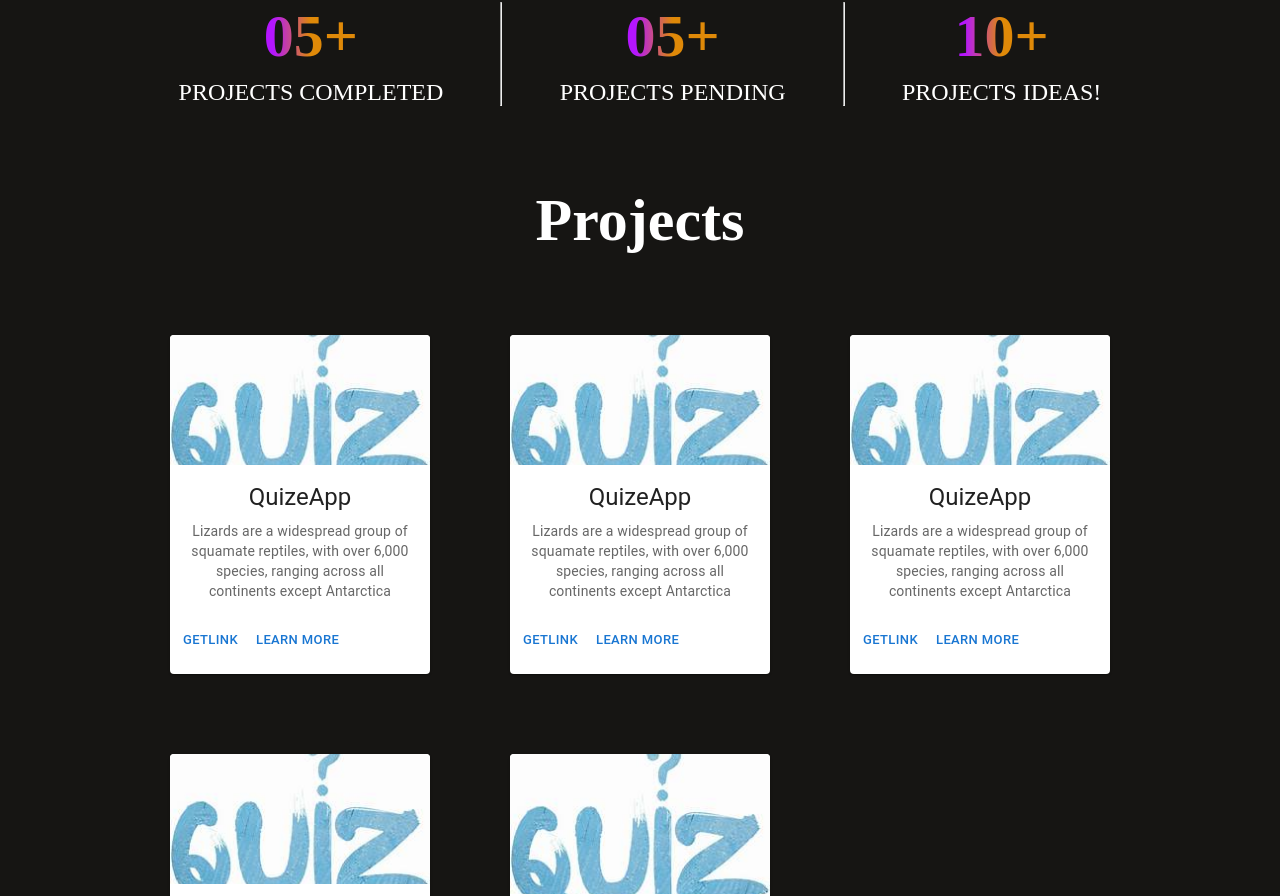
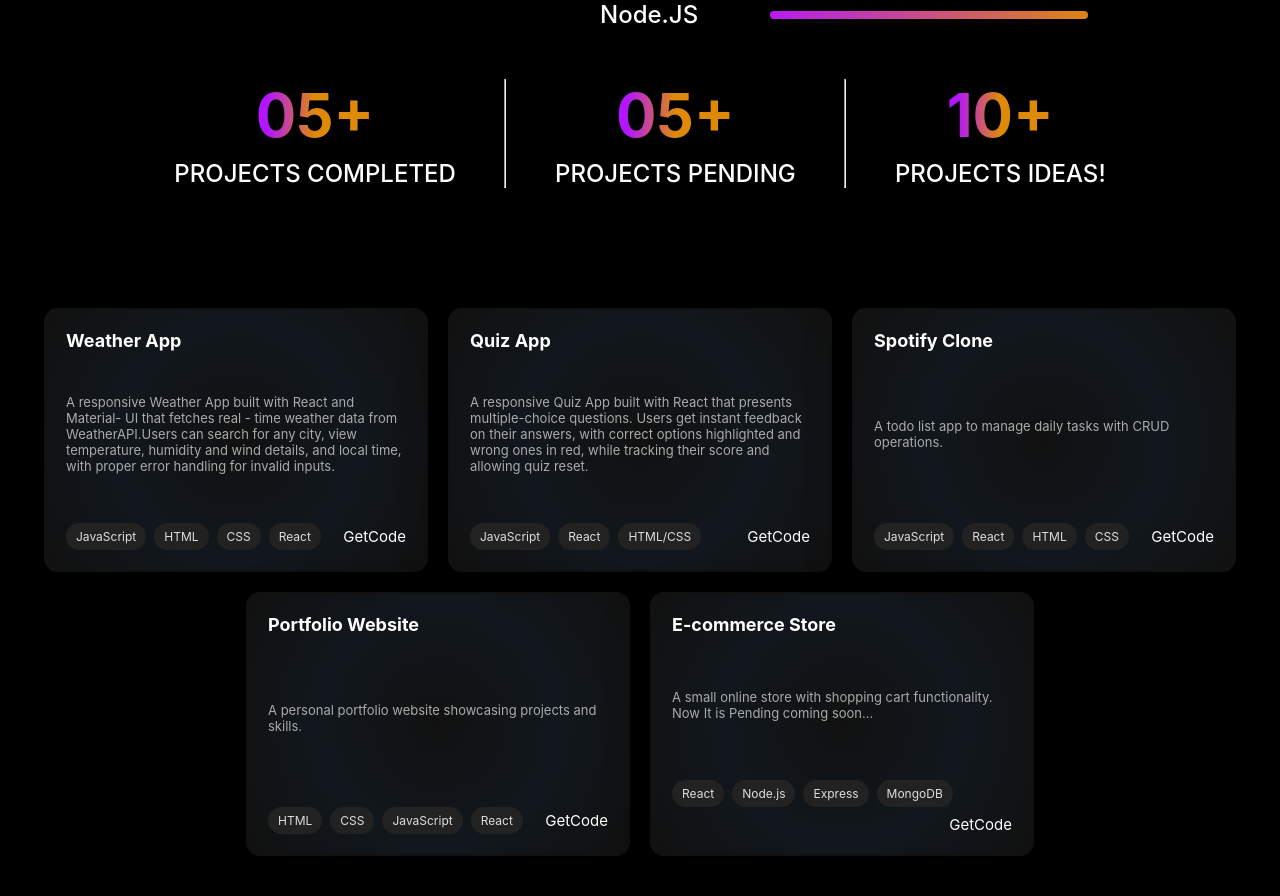
Before and after one commit to surajgupta9161/portfolio, a React (Vite) app: page / in a window 1280 px wide. Shown: the part 1394-2290 px from the top of the page. Built offline with nearby package versions, Linux system fonts and the light colour scheme.

Commit message:
Updating Projects card

```diff
--- a/src/App.jsx
+++ b/src/App.jsx
@@ -3,7 +3,9 @@ import Contact from "./Components/Contact/Contact"
 import Footer from "./Components/Footer/Footer"
 import Hero from "./Components/Hero/Hero"
 import Navbar from "./Components/Navbar/Navbar"
-import Projects from "./Components/Projects/Projects"
+import Card from "./Components/Projects/Card"
+// import Projects from "./Components/Projects/Projects"
+
 
 function App() {
 
@@ -12,7 +14,8 @@ function App() {
       <Navbar />
       <Hero />
       <About />
-      <Projects />
+      {/* <Projects /> */}
+      <Card />
       <Contact />
       <Footer />
     </>
--- a/src/Components/About/About.css
+++ b/src/Components/About/About.css
@@ -129,7 +129,7 @@
 @media(max-width:768px) {
     .about {
         gap: 10px;
-        margin: 50px 70px;
+        margin: 50px 30px;
         align-items: start;
     }
 
@@ -150,6 +150,8 @@
 
     .about-skill p {
         font-size: 20px;
+        min-width: auto;
+
     }
 
     .about-skill hr {
@@ -174,4 +176,5 @@
         text-align: center;
         font-size: 16px;
     }
+
 }
--- a/src/Components/Contact/Contact.css
+++ b/src/Components/Contact/Contact.css
@@ -119,7 +119,7 @@
 
     .contact {
         align-items: start;
-        margin: 60px 70px;
+        margin: 60px 30px;
     }
 
     .contact-left h1 {
--- a/src/Components/Navbar/Navbar.css
+++ b/src/Components/Navbar/Navbar.css
@@ -72,6 +72,7 @@
         position: fixed;
         right: 30px;
         font-size: 40px;
+        z-index: 1;
     }
 
     .nav-mob-close {
--- /dev/null
+++ b/src/Components/Projects/Card.css
@@ -0,0 +1,131 @@
+:root {
+    --card-w: 340px;
+    --card-h: 220px;
+    --light-x: 50%;
+    --light-y: 50%;
+    --light-opacity: 0;
+}
+
+body {
+    margin: 0;
+    background: #000;
+    font-family: Inter, system-ui, Arial, sans-serif;
+}
+
+/* ✅ Container ke andar cards center honge */
+.cards-container {
+    display: flex;
+    flex-wrap: wrap;
+    gap: 20px;
+    justify-content: center;
+    padding: 40px 20px;
+}
+
+.scene {
+    perspective: 1000px;
+}
+
+.card {
+    width: var(--card-w);
+    max-width: 92vw;
+    /* responsive width */
+    height: var(--card-h);
+    max-height: 60vh;
+    background: #111;
+    border-radius: 14px;
+    padding: 20px;
+    box-shadow: 0 18px 40px rgba(0, 0, 0, 0.6);
+    transition: transform 200ms ease, border 200ms ease;
+    transform-style: preserve-3d;
+    position: relative;
+    overflow: hidden;
+    cursor: pointer;
+    border: 2px solid transparent;
+}
+
+.card:hover {
+    border: 2px solid #007bff;
+    /* Blue border on hover */
+}
+
+.card::before {
+    content: "";
+    position: absolute;
+    inset: 0;
+    pointer-events: none;
+    background: radial-gradient(circle at var(--light-x) var(--light-y),
+            rgba(0, 123, 255, var(--light-opacity)),
+            rgba(0, 123, 255, 0.05) 120px,
+            rgba(0, 0, 0, 0) 220px);
+    mix-blend-mode: screen;
+    border-radius: inherit;
+    z-index: 2;
+    transition: background 40ms linear;
+}
+
+.card-inner {
+    position: relative;
+    z-index: 3;
+    display: flex;
+    flex-direction: column;
+    height: 100%;
+    justify-content: space-between;
+}
+
+.title {
+    font-size: 18px;
+    font-weight: 700;
+    margin: 0 0 8px;
+    color: #fff;
+}
+
+.desc {
+    font-size: 13px;
+    color: #aaa;
+    margin: 0 0 14px;
+}
+
+.meta {
+    display: flex;
+    gap: 8px;
+    align-items: center;
+    flex-wrap: wrap;
+}
+
+.chip {
+    background: #222;
+    color: #ddd;
+    padding: 6px 10px;
+    border-radius: 999px;
+    font-size: 12px;
+}
+
+.getcode {
+    text-decoration: none;
+    color: white;
+}
+
+/* 📱 Mobile */
+@media (max-width: 480px) {
+    :root {
+        --card-w: 92vw;
+        --card-h: auto;
+        /* height content ke hisaab se */
+    }
+
+    .title {
+        font-size: 16px;
+    }
+
+    .desc {
+        font-size: 12px;
+    }
+}
+
+/* 📲 Tablet */
+@media (max-width: 768px) {
+    :root {
+        --card-w: 80vw;
+        --card-h: auto;
+    }
+}
--- /dev/null
+++ b/src/Components/Projects/Card.jsx
@@ -0,0 +1,78 @@
+import React, { useState } from "react";
+import "./Card.css";
+import Data from "../../Data/Data.js";
+
+function ProjectCard({ project }) {
+    const [light, setLight] = useState({ x: "50%", y: "50%", opacity: 0 });
+    const [tilt, setTilt] = useState({ x: 0, y: 0 });
+
+    const handleMouseMove = (e) => {
+        const rect = e.currentTarget.getBoundingClientRect();
+        const x = e.nativeEvent.offsetX; // card ke andar ka X
+        const y = e.nativeEvent.offsetY; // card ke andar ka Y
+
+        const centerX = rect.width / 2;
+        const centerY = rect.height / 2;
+
+        const rotateX = ((y - centerY) / centerY) * 3;
+        const rotateY = ((x - centerX) / centerX) * -3;
+
+        setTilt({ x: rotateX, y: rotateY });
+        setLight({ x: x + "px", y: y + "px", opacity: 0.6 });
+    };
+
+    const handleMouseLeave = () => {
+        setTilt({ x: 0, y: 0 });
+        setLight({ ...light, opacity: 0 });
+    };
+
+    return (
+        <div
+            className="scene card-box"
+            onMouseMove={handleMouseMove}
+            onMouseLeave={handleMouseLeave}
+        >
+            <div
+                className="card"
+                style={{
+                    transform: `rotateX(${tilt.x}deg) rotateY(${tilt.y}deg)`,
+                    "--light-x": light.x,
+                    "--light-y": light.y,
+                    "--light-opacity": light.opacity,
+                }}
+            >
+                <div className="card-inner">
+                    <h3 className="title">{project.title}</h3>
+                    <p className="desc">{project.description}</p>
+
+                    <div className="meta">
+                        {project.technologies.map((tech, i) => (
+                            <div key={i} className="chip">
+                                {tech}
+                            </div>
+                        ))}
+                        <div
+                            style={{
+                                marginLeft: "auto",
+                                fontSize: "15px",
+                                color: "#777",
+                            }}
+                        >
+                            <a href={project.link} target="_blank" className="getcode">GetCode</a>
+                        </div>
+                    </div>
+                </div>
+            </div>
+        </div>
+    );
+}
+
+export default function Card() {
+    return (
+        <div className="cards-container">
+            {Data.map((project, ind) => (
+                <ProjectCard key={ind} project={project} />
+            ))}
+        </div>
+    );
+}
--- /dev/null
+++ b/src/Data/Data.js
@@ -0,0 +1,32 @@
+const Data = [
+    {
+        title: "Weather App",
+        description: "A responsive Weather App built with React and Material- UI that fetches real - time weather data from WeatherAPI.Users can search for any city, view temperature, humidity and wind details, and local time, with proper error handling for invalid inputs.",
+        technologies: ["JavaScript", "HTML", "CSS", "React"],
+        link: "https://github.com/surajgupta9161/weatherApp"
+    },
+    {
+        title: "Quiz App",
+        description: "A responsive Quiz App built with React that presents multiple-choice questions. Users get instant feedback on their answers, with correct options highlighted and wrong ones in red, while tracking their score and allowing quiz reset.",
+        technologies: ["JavaScript", "React", "HTML/CSS"],
+        link: "https://github.com/surajgupta9161/QuizeApp"
+
+    },
+    {
+        title: "Spotify Clone",
+        description: "A todo list app to manage daily tasks with CRUD operations.",
+        technologies: ["JavaScript", "React", "HTML", "CSS"]
+    },
+    {
+        title: "Portfolio Website",
+        description: "A personal portfolio website showcasing projects and skills.",
+        technologies: ["HTML", "CSS", "JavaScript", "React"]
+    },
+    {
+        title: "E-commerce Store",
+        description: "A small online store with shopping cart functionality. Now It is Pending coming soon...",
+        technologies: ["React", "Node.js", "Express", "MongoDB"]
+    }
+];
+
+export default Data;
```
